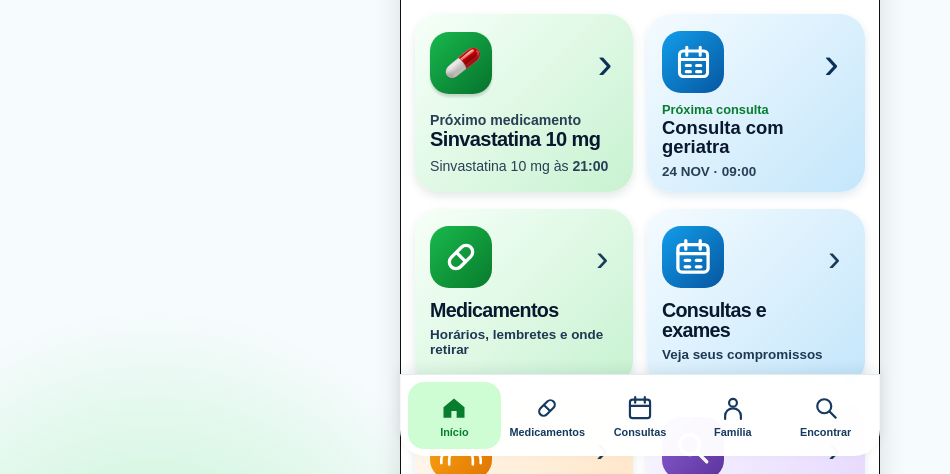
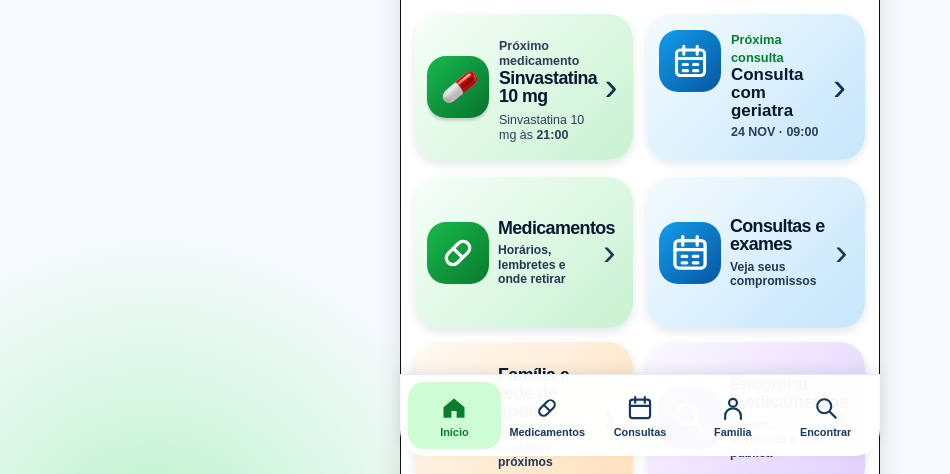
Before and after one commit to daianyandrade/cuidar-mais, a website with bundled scripts: page index.html in a window 1280 px wide. Shown: the part 326-800 px from the top of the page, without its empty margins (0-950 px from the left). Built offline with nearby package versions, Linux system fonts and the light colour scheme.

Commit message:
Alinha cartões ao layout da referência

```diff
--- a/styles.css
+++ b/styles.css
@@ -82,34 +82,34 @@ h1 { margin: 0; font-size: clamp(1.62rem, 6.8vw, 2.12rem); letter-spacing: -.05e
 .help-card small { display: block; margin-top: 2px; color: #273f5b; font-size: .91rem; font-weight: 600; }
 .help-arrow { font-size: 3rem; font-weight: 300; }
 .home-summary-grid { display: grid; grid-template-columns: repeat(2, minmax(0, 1fr)); gap: 14px; }
-#home-view > .home-summary-grid > .medicine-card { min-height: 164px; grid-template-columns: 1fr 26px; grid-template-rows: 63px 1fr; gap: 6px; padding: 17px 15px 13px; border: 0; border-radius: 25px; color: #173456; background: linear-gradient(135deg, #f6fff8, #c8f2d1); box-shadow: 0 4px 10px rgba(7, 80, 37, .12); }
+#home-view > .home-summary-grid > .medicine-card { min-height: 146px; grid-template-columns: 62px minmax(0, 1fr) 20px; grid-template-rows: 1fr; gap: 10px; padding: 16px 12px; border: 0; border-radius: 25px; color: #173456; background: linear-gradient(135deg, #f6fff8, #c8f2d1); box-shadow: 0 4px 10px rgba(7, 80, 37, .12); }
 #home-view > .home-summary-grid .focus-label { display: none; }
 #home-view > .home-summary-grid .medicine-icon { display: grid; width: 62px; height: 62px; place-items: center; border-radius: 19px; transform: none; background: linear-gradient(135deg, #18b84f, #06722b); }
 #home-view > .home-summary-grid .medicine-icon-image { width: 53px; height: 53px; }
-#home-view > .home-summary-grid .medicine-copy { grid-row: 2; grid-column: 1 / 3; }
+#home-view > .home-summary-grid .medicine-copy { grid-row: 1; grid-column: 2; }
 #home-view > .home-summary-grid .card-kicker { color: #087d2e; font-size: .8rem; }
-#home-view > .home-summary-grid .medicine-copy h2 { color: #08182f; font-size: 1.25rem; line-height: 1.02; }
-#home-view > .home-summary-grid .medicine-copy p { color: #283f55; font-size: .88rem; line-height: 1.2; }
-#home-view > .home-summary-grid .card-arrow { grid-column: 2; grid-row: 1; color: #0b3157; font-size: 2.8rem; }
-.appointment-summary-card { display: grid; min-height: 164px; grid-template-columns: 1fr 26px; grid-template-rows: 63px 1fr; gap: 6px; padding: 17px 15px 13px; border: 0; border-radius: 25px; color: #102b4e; text-align: left; background: linear-gradient(135deg, #f4fbff, #c4e6fb); box-shadow: 0 4px 10px rgba(4, 85, 136, .12); cursor: pointer; }
+#home-view > .home-summary-grid .medicine-copy h2 { color: #08182f; font-size: 1.11rem; line-height: 1.02; }
+#home-view > .home-summary-grid .medicine-copy p { color: #283f55; font-size: .78rem; line-height: 1.18; }
+#home-view > .home-summary-grid .card-arrow { grid-column: 3; grid-row: 1; color: #0b3157; font-size: 2.45rem; }
+.appointment-summary-card { display: grid; min-height: 146px; grid-template-columns: 62px minmax(0, 1fr) 20px; grid-template-rows: 1fr; gap: 10px; padding: 16px 12px; border: 0; border-radius: 25px; color: #102b4e; text-align: left; background: linear-gradient(135deg, #f4fbff, #c4e6fb); box-shadow: 0 4px 10px rgba(4, 85, 136, .12); cursor: pointer; }
 .summary-icon { display: grid; width: 62px; height: 62px; place-items: center; border-radius: 19px; color: white; background: linear-gradient(135deg, #129dea, #0756a0); }
 .summary-icon svg { width: 39px; height: 39px; }
-.appointment-summary-copy { display: block; grid-column: 1 / 3; grid-row: 2; }
+.appointment-summary-copy { display: block; grid-column: 2; grid-row: 1; }
 .appointment-summary-copy .card-kicker { color: #0765a8; }
 .appointment-summary-copy strong, .appointment-summary-copy > span:last-child { display: block; }
-.appointment-summary-copy strong { color: #08182f; font-size: 1.15rem; line-height: 1.05; }
-.appointment-summary-copy > span:last-child { margin-top: 7px; color: #283f55; font-size: .84rem; font-weight: 800; }
-.summary-arrow { grid-column: 2; grid-row: 1; align-self: center; color: #0b3157; font-size: 2.8rem; font-weight: 300; }
+.appointment-summary-copy strong { color: #08182f; font-size: 1.06rem; line-height: 1.05; }
+.appointment-summary-copy > span:last-child { margin-top: 6px; color: #283f55; font-size: .78rem; font-weight: 800; }
+.summary-arrow { grid-column: 3; grid-row: 1; align-self: center; color: #0b3157; font-size: 2.45rem; font-weight: 300; }
 #home-view > .shortcut-grid { display: grid; grid-template-columns: repeat(2, minmax(0, 1fr)); gap: 14px; margin-top: 17px; }
 .shortcut-arrow { align-self: center; color: #183c58; font-size: 2.35rem; font-weight: 300; line-height: 1; }
-#home-view > .shortcut-grid .shortcut-card { min-height: 177px; grid-template-columns: 1fr 22px; grid-template-rows: 66px 1fr; gap: 8px; align-items: start; padding: 17px 15px 14px; border: 0; border-radius: 25px; box-shadow: 0 4px 10px rgba(7, 41, 74, .11); }
+#home-view > .shortcut-grid .shortcut-card { min-height: 151px; grid-template-columns: 62px minmax(0, 1fr) 18px; grid-template-rows: 1fr; gap: 9px; align-items: center; padding: 15px 12px; border: 0; border-radius: 25px; box-shadow: 0 4px 10px rgba(7, 41, 74, .11); }
 #home-view > .shortcut-grid .shortcut-icon { display: grid; width: 62px; height: 62px; place-items: center; border-radius: 19px; color: #087d2e; background: linear-gradient(135deg, #19b94c, #087b2c); }
 #home-view > .shortcut-grid .shortcut-card.green .shortcut-icon { color: white; }
 #home-view > .shortcut-grid .shortcut-svg { width: 42px; height: 42px; }
-#home-view > .shortcut-grid .shortcut-card > span:nth-child(2) { grid-column: 1 / 3; }
-#home-view > .shortcut-grid .shortcut-arrow { grid-column: 2; grid-row: 1; }
-#home-view > .shortcut-grid .shortcut-card strong { color: #08182f; font-size: 1.23rem; line-height: 1.02; }
-#home-view > .shortcut-grid .shortcut-card small { margin-top: 7px; color: #1f3853; font-size: .84rem; line-height: 1.16; }
+#home-view > .shortcut-grid .shortcut-card > span:nth-child(2) { grid-column: 2; grid-row: 1; }
+#home-view > .shortcut-grid .shortcut-arrow { grid-column: 3; grid-row: 1; }
+#home-view > .shortcut-grid .shortcut-card strong { color: #08182f; font-size: 1.12rem; line-height: 1.02; }
+#home-view > .shortcut-grid .shortcut-card small { margin-top: 6px; color: #1f3853; font-size: .76rem; line-height: 1.16; }
 #home-view > .shortcut-grid .shortcut-card.green { background: linear-gradient(135deg, #f6fff8, #c8f2d1); }
 #home-view > .shortcut-grid .shortcut-card.blue { background: linear-gradient(135deg, #f4fbff, #c4e6fb); }
 #home-view > .shortcut-grid .shortcut-card.blue .shortcut-icon { color: white; background: linear-gradient(135deg, #129dea, #0756a0); }
--- a/sw.js
+++ b/sw.js
@@ -1,4 +1,4 @@
-const CACHE_NAME = 'cuidar-plus-v28';
+const CACHE_NAME = 'cuidar-plus-v29';
 const APP_SHELL = [
   '/',
   '/index.html',
```
